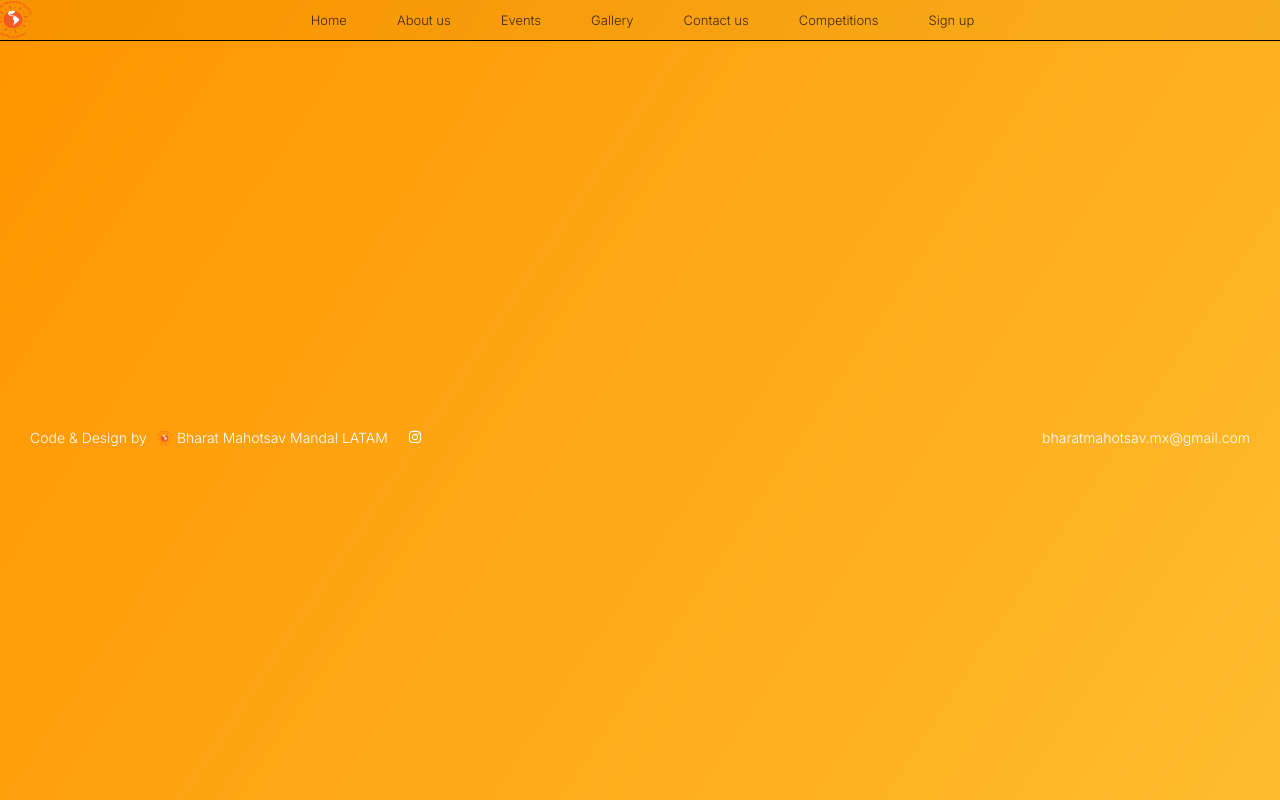
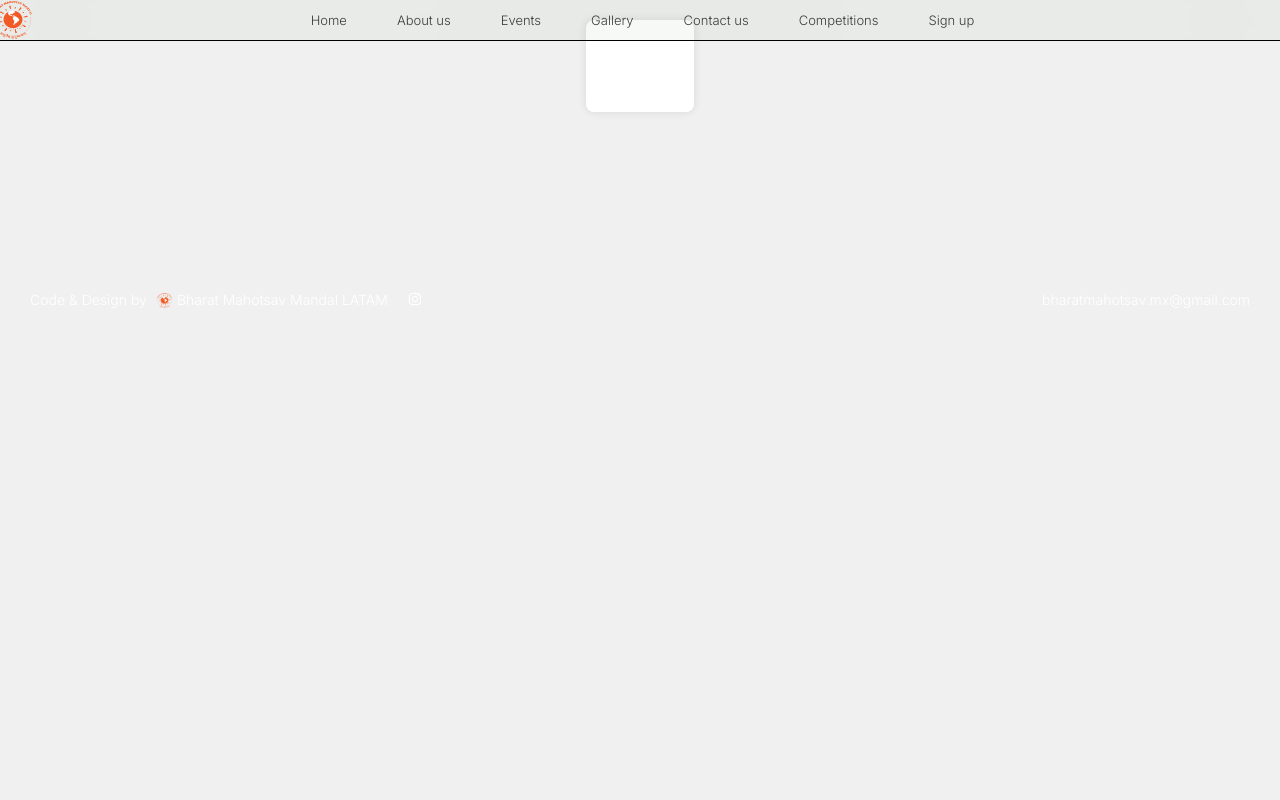
Before and after one commit to sumedhkane03/bmmlatam, a React (Create React App) app: page /my-profile in a window 1280 px wide. Built offline with nearby package versions, Linux system fonts and the light colour scheme; no server answers.

Commit message:
profile basics,

```diff
--- /dev/null
+++ b/src/css/Profile.css
@@ -0,0 +1,36 @@
+/* Profile.css */
+
+.profile-container {
+    display: flex;
+    flex-direction: column;
+    align-items: center;
+    background: #f0f0f0;
+    height: 100vh;
+  }
+
+  .profile-content {
+    background: #fff;
+    border-radius: 8px;
+    box-shadow: 0 0 10px rgba(0, 0, 0, 0.1);
+    padding: 20px;
+    margin: 20px;
+    max-width: 400px;
+    text-align: center;
+  }
+
+  .profile-title {
+    font-size: 24px;
+    font-weight: bold;
+    margin: 0;
+  }
+
+  .profile-email {
+    color: #777;
+  }
+
+  .profile-uid {
+    margin-top: 10px;
+    font-size: 18px;
+  }
+
+  /* Add more styles and customize the profile page as needed */
--- a/src/pages/Profile.js
+++ b/src/pages/Profile.js
@@ -1,65 +1,47 @@
-import React, {useState} from 'react';
+import React, { useState, useEffect } from 'react';
 import { auth } from '../Firebase';
 import { useNavigate } from 'react-router-dom';
-import { useEffect } from 'react';
-
+import { onAuthStateChanged } from "firebase/auth";
 import Navbar from '../components/Navbar';
 import Footer from '../components/Footer';
-
-import { getAuth, onAuthStateChanged } from "firebase/auth";
-
-
-
-
-
+import '../css/Profile.css'; // Import your profile page styles
 
 const Profile = () => {
   const navigate = useNavigate();
 
-    const [displayName, setDisplayName] = useState();
-    const [userEmail,setUserEmail] = useState();
-    const [uid,setUid] = useState();
+  const [displayName, setDisplayName] = useState('');
+  const [userEmail, setUserEmail] = useState('');
+  const [uid, setUid] = useState('');
 
-
-
-    useEffect(()=>{
+  useEffect(() => {
     onAuthStateChanged(auth, (user) => {
       if (user) {
-              // User is signed in, see docs for a list of available properties
-              // https://firebase.google.com/docs/reference/js/firebase.User
-
-              // ...
-
         setDisplayName(user.displayName);
         setUserEmail(user.email);
         setUid(user.uid);
-            //   console.log(user.toJSON());
       } else {
-              // User is signed out
-              // ...
-              console.log("user is logged out")
+        console.log("user is logged out");
+        // Redirect to the login page or handle the signed-out state as needed
       }
     });
-
   }, []);
 
+  return (
+    <div className="profile-container">
+      <Navbar />
+      <div className="profile-content">
+        <div className="profile-header">
+          <h1 className="profile-title">{displayName}</h1>
+          <p className="profile-email">{userEmail}</p>
+        </div>
+        <div className="profile-details">
+          <p className="profile-uid">User ID: {uid}</p>
+          {/* You can add more user information here, such as a profile picture or bio */}
+        </div>
+      </div>
+      <Footer />
+    </div>
+  );
+};
 
-    return(
-        <>
-        <div className='bg-2 fade-in' id = 'background-2'/>
-                <Navbar/>
-                <div className='loading-bar load-fast'/>
-
-            <div className='events-page-container'>
-                <p className='events-page-title'>{displayName}</p>
-
-                <p className='events-page-title'>{userEmail}</p>
-
-                <p className='events-page-title'>{uid}</p>
-            </div>
-            <Footer/>
-        </>
-    )
-}
-
-export default Profile
+export default Profile;
```
Also changed, not shown: src/pages/OLD - Profile.js (added, +65 -0 lines). Lines whose indentation alone changed are shown as unchanged.
